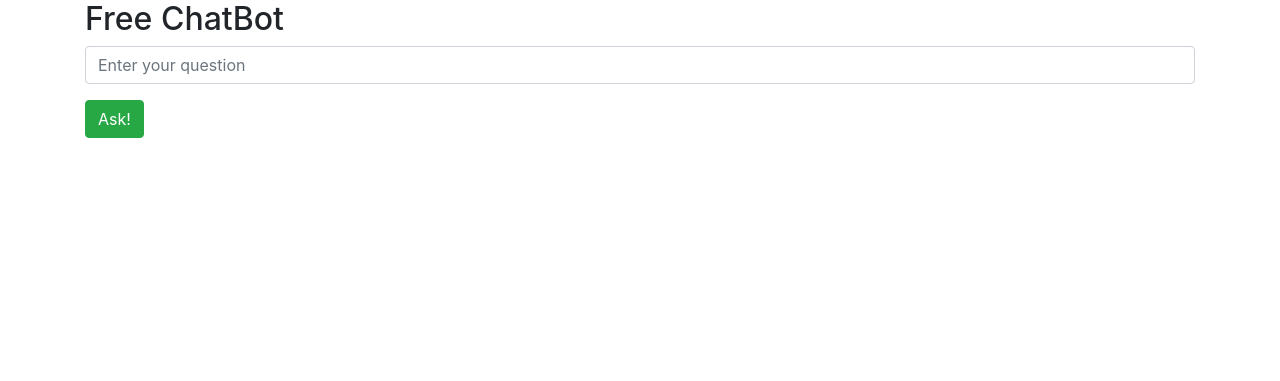
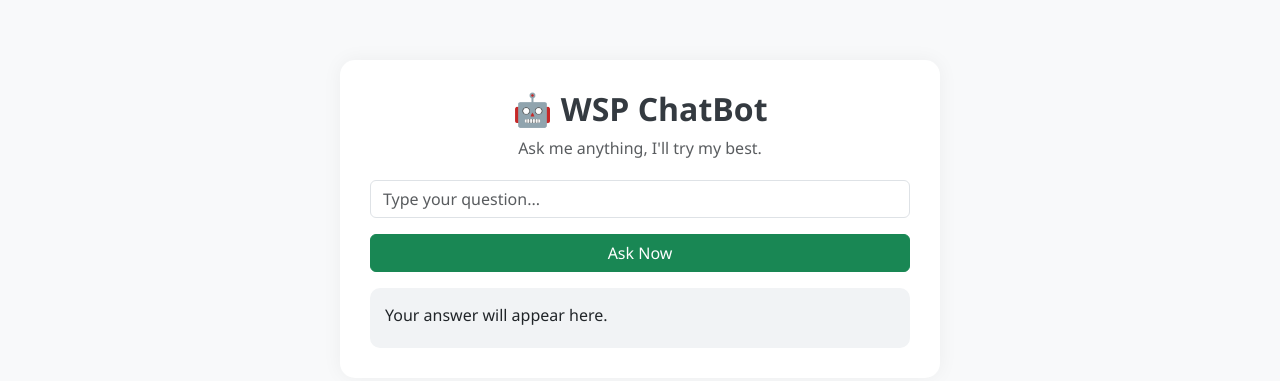
Before and after one commit to animesh2cool/Simple_ChatBOT, a plain HTML site: page public/index.html in a window 1280 px wide. Drawn offline with nearby package versions, Linux system fonts and the light colour scheme.

Commit message:
UI change

```diff
--- a/public/index.html
+++ b/public/index.html
@@ -4,52 +4,83 @@
   <meta charset="UTF-8" />
   <meta name="viewport" content="width=device-width, initial-scale=1.0" />
   <title>WSP ChatBot</title>
-	<link rel="stylesheet" href="https://cdnjs.cloudflare.com/ajax/libs/twitter-bootstrap/4.3.1/css/bootstrap.min.css" />
+  <link href="https://cdn.jsdelivr.net/npm/bootstrap@5.3.3/dist/css/bootstrap.min.css" rel="stylesheet">
   <script src="https://cdn.jsdelivr.net/npm/marked/marked.min.js"></script>
   <style>
+    body {
+      background-color: #f8f9fa;
+      font-family: 'Segoe UI', sans-serif;
+      padding-top: 60px;
+    }
+    .chat-container {
+      max-width: 600px;
+      margin: auto;
+      background-color: white;
+      padding: 30px;
+      border-radius: 15px;
+      box-shadow: 0 0 20px rgba(0,0,0,0.05);
+    }
+    .chat-header {
+      text-align: center;
+      margin-bottom: 20px;
+    }
+    .chat-header h2 {
+      font-weight: 600;
+      color: #343a40;
+    }
+    .form-control:focus {
+      box-shadow: none;
+      border-color: #198754;
+    }
     #response {
       margin-top: 20px;
-			padding: 10px;
-			min-height: 50px;
+      padding: 15px;
+      background-color: #f1f3f5;
+      border-radius: 10px;
+      min-height: 60px;
+      transition: all 0.3s ease;
+      font-size: 1rem;
     }
-		#response h3 { color: #333; font-size: 1.2em; }
-		#response strong { color: #d9534f; }
-		#response ul { padding-left: 20px; }
-		#response li { margin-bottom: 5px; }
+    button {
+      width: 100%;
+    }
   </style>
 </head>
 <body>
-	<div class="container">
-		<h2>Free ChatBot</h2>
-		<div class="form-group">
-			<input type="text" class="form-control" id="userInput" placeholder="Enter your question" />
+  <div class="chat-container">
+    <div class="chat-header">
+      <h2>🤖 WSP ChatBot</h2>
+      <p class="text-muted">Ask me anything, I'll try my best.</p>
     </div>
-		<button class="btn btn-success" onclick="sendMessage()">Ask!</button>
-		<div id="response"></div>
+    <div class="mb-3">
+      <input type="text" id="userInput" class="form-control" placeholder="Type your question..." />
+    </div>
+    <button class="btn btn-success" onclick="sendMessage()">Ask Now</button>
+    <div id="response" class="mt-3">Your answer will appear here.</div>
   </div>
 
   <script>
     async function sendMessage() {
       const input = document.getElementById('userInput').value;
       const responseDiv = document.getElementById('response');
-			if (!input) {
-				responseDiv.innerHTML = 'Please enter a message.';
+      if (!input.trim()) {
+        responseDiv.innerHTML = '⚠️ Please enter a message.';
         return;
       }
-			responseDiv.innerHTML = 'Loading...';
+      responseDiv.innerHTML = '<div class="spinner-border text-success" role="status"><span class="visually-hidden">Loading...</span></div>';
+
       try {
         const response = await fetch('/api/chat', {
           method: 'POST',
-					headers: {
-						'Content-Type': 'application/json',
-					},
+          headers: { 'Content-Type': 'application/json' },
           body: JSON.stringify({ input }),
         });
+
         const data = await response.json();
         const markdownText = data.choices?.[0]?.message?.content || 'No response received.';
         responseDiv.innerHTML = marked.parse(markdownText);
       } catch (error) {
-				responseDiv.innerHTML = 'Error: ' + error.message;
+        responseDiv.innerHTML = `❌ Error: ${error.message}`;
       }
     }
   </script>
```
Lines whose indentation alone changed are shown as unchanged.
